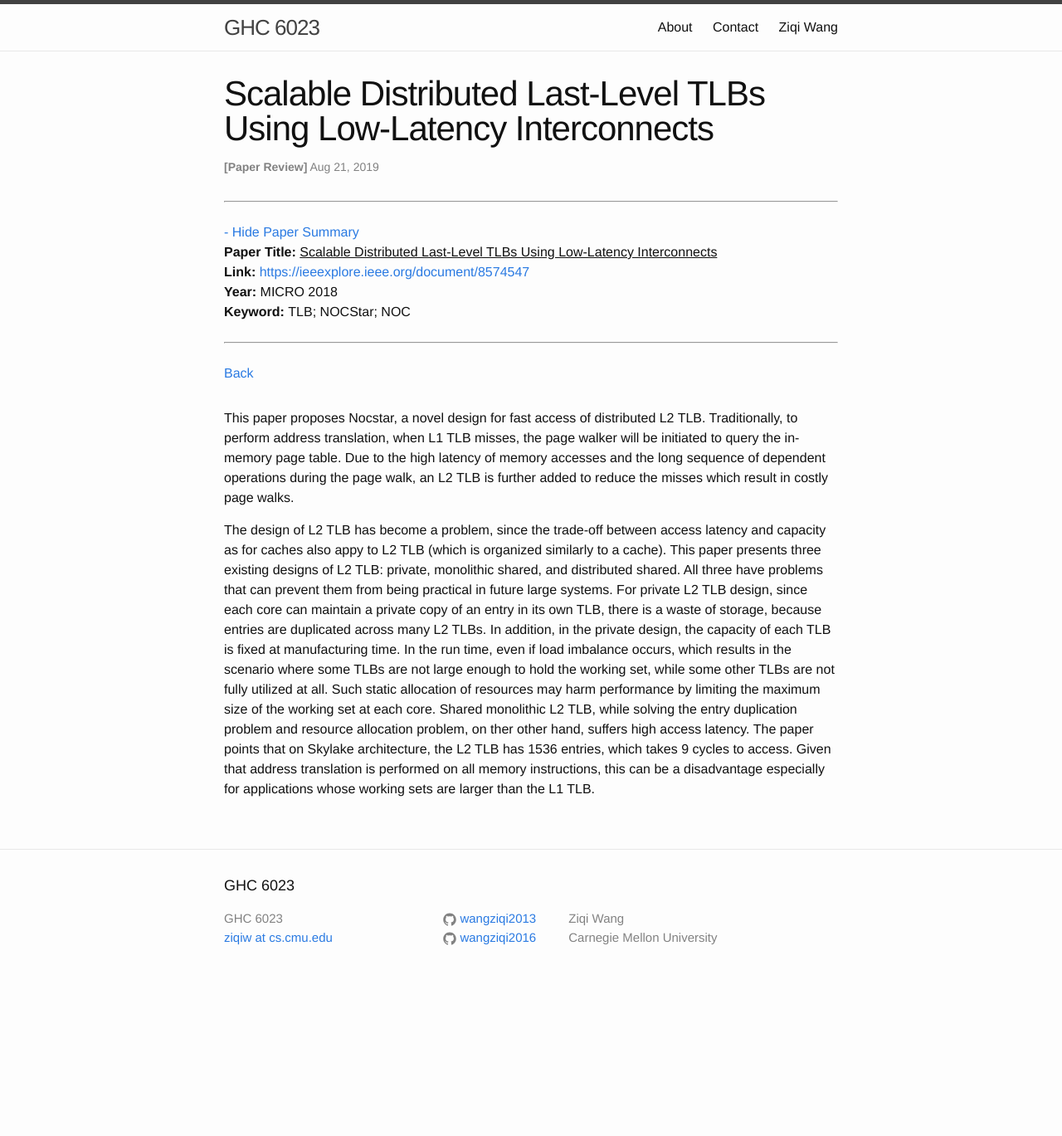
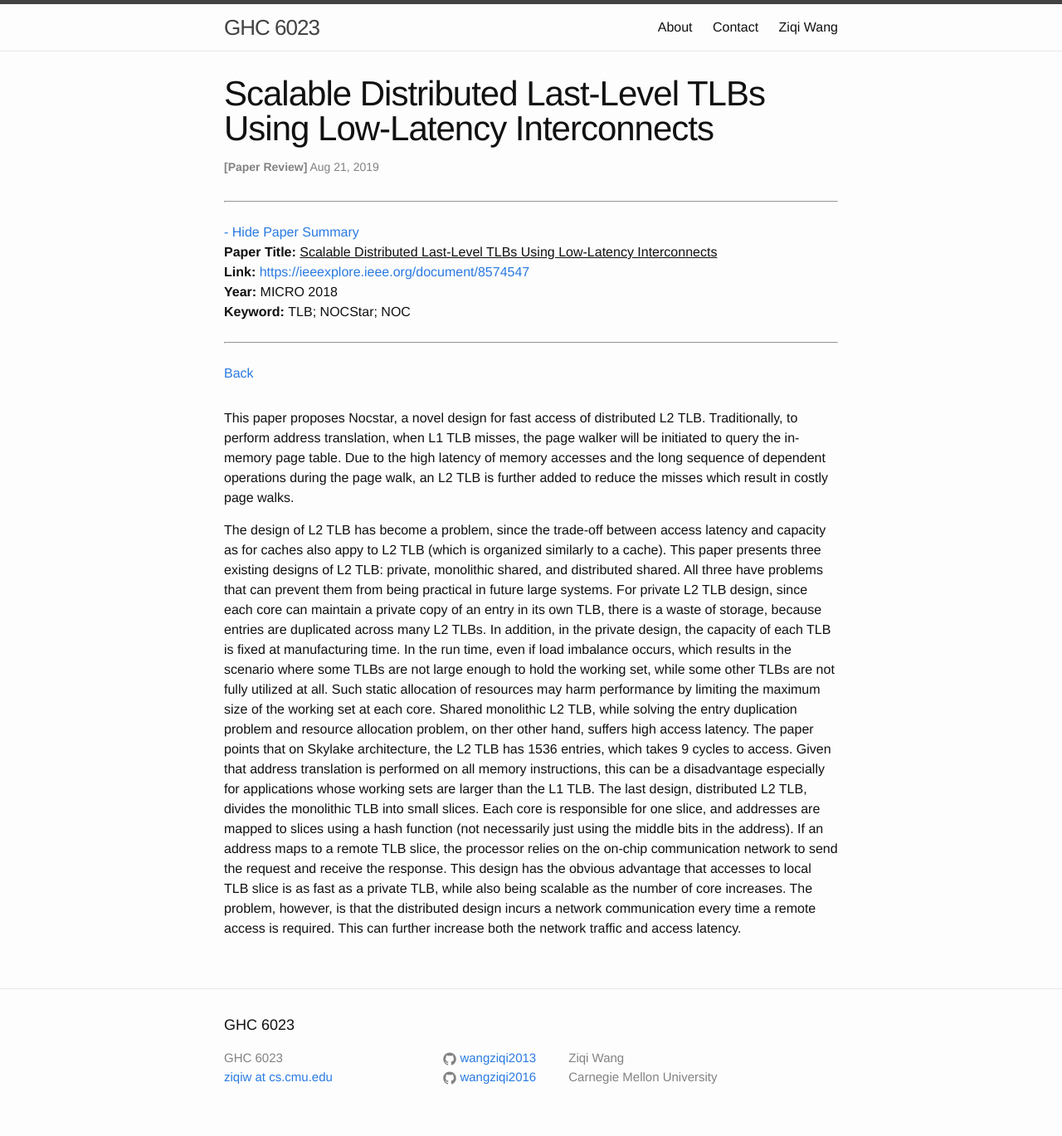
Before and after one commit to wangziqi2013/wangziqi2013.github.io, a Jekyll site: the page built from _posts/2019-08-20-nocstar.markdown, in a window 1280 px wide. Shown: the whole page at 83% size. Built offline with Jekyll 4.4.1, drawn with Linux system fonts in a browser that asks for light colours; before the commit the page ends 1201 px from its top, so only the background shows below that.

Commit message:
Adding distributed design

```diff
--- a/_posts/2019-08-20-nocstar.markdown
+++ b/_posts/2019-08-20-nocstar.markdown
@@ -29,4 +29,10 @@ at all. Such static allocation of resources may harm performance by limiting the
 Shared monolithic L2 TLB, while solving the entry duplication problem and resource allocation problem, on ther other
 hand, suffers high access latency. The paper points that on Skylake architecture, the L2 TLB has 1536 entries, which
 takes 9 cycles to access. Given that address translation is performed on all memory instructions, this can be a disadvantage
-especially for applications whose working sets are larger than the L1 TLB.
+especially for applications whose working sets are larger than the L1 TLB. The last design, distributed L2 TLB, divides the
+monolithic TLB into small slices. Each core is responsible for one slice, and addresses are mapped to slices using a
+hash function (not necessarily just using the middle bits in the address). If an address maps to a remote TLB slice,
+the processor relies on the on-chip communication network to send the request and receive the response. This design
+has the obvious advantage that accesses to local TLB slice is as fast as a private TLB, while also being scalable as the
+number of core increases. The problem, however, is that the distributed design incurs a network communication every
+time a remote access is required. This can further increase both the network traffic and access latency.
```
